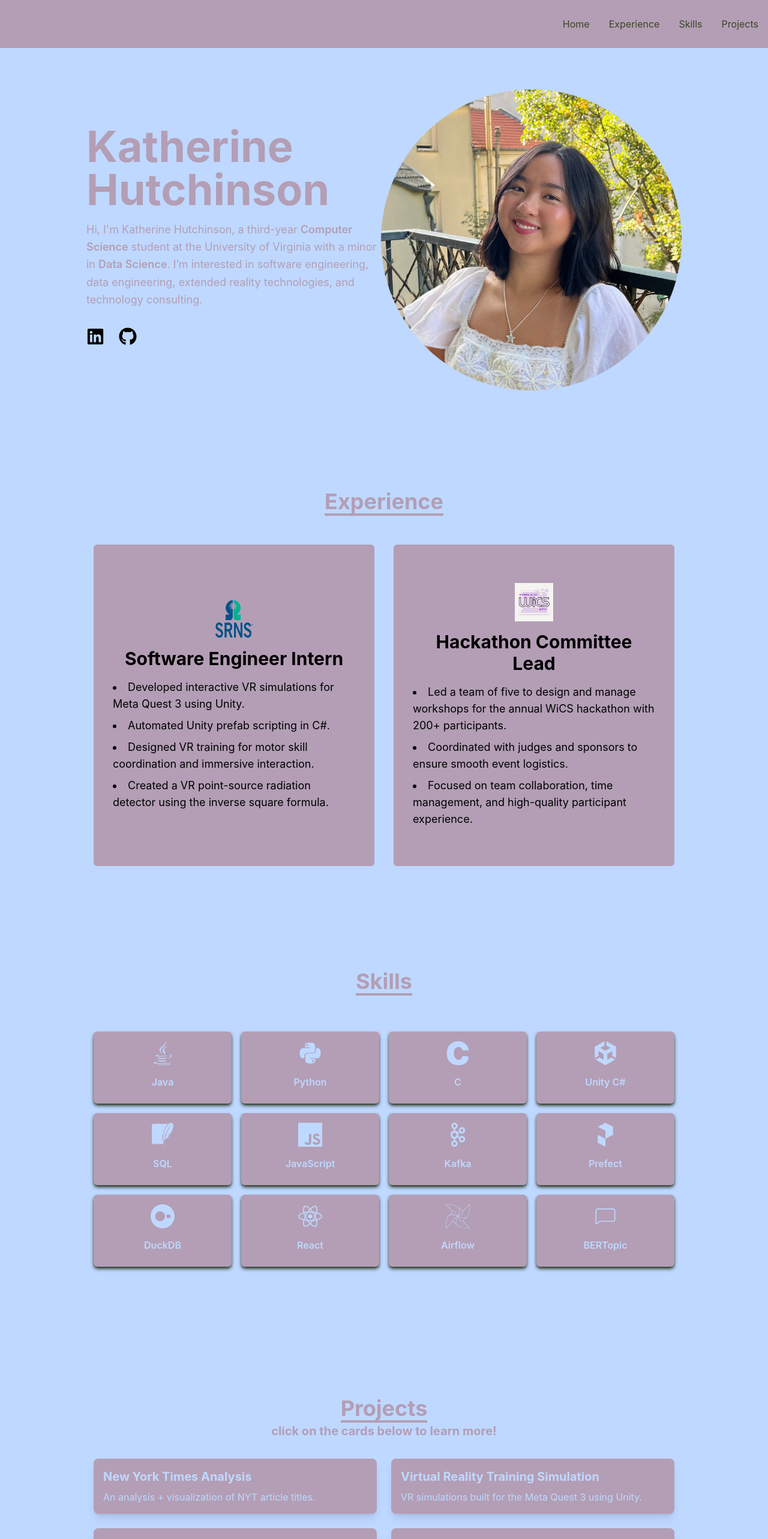
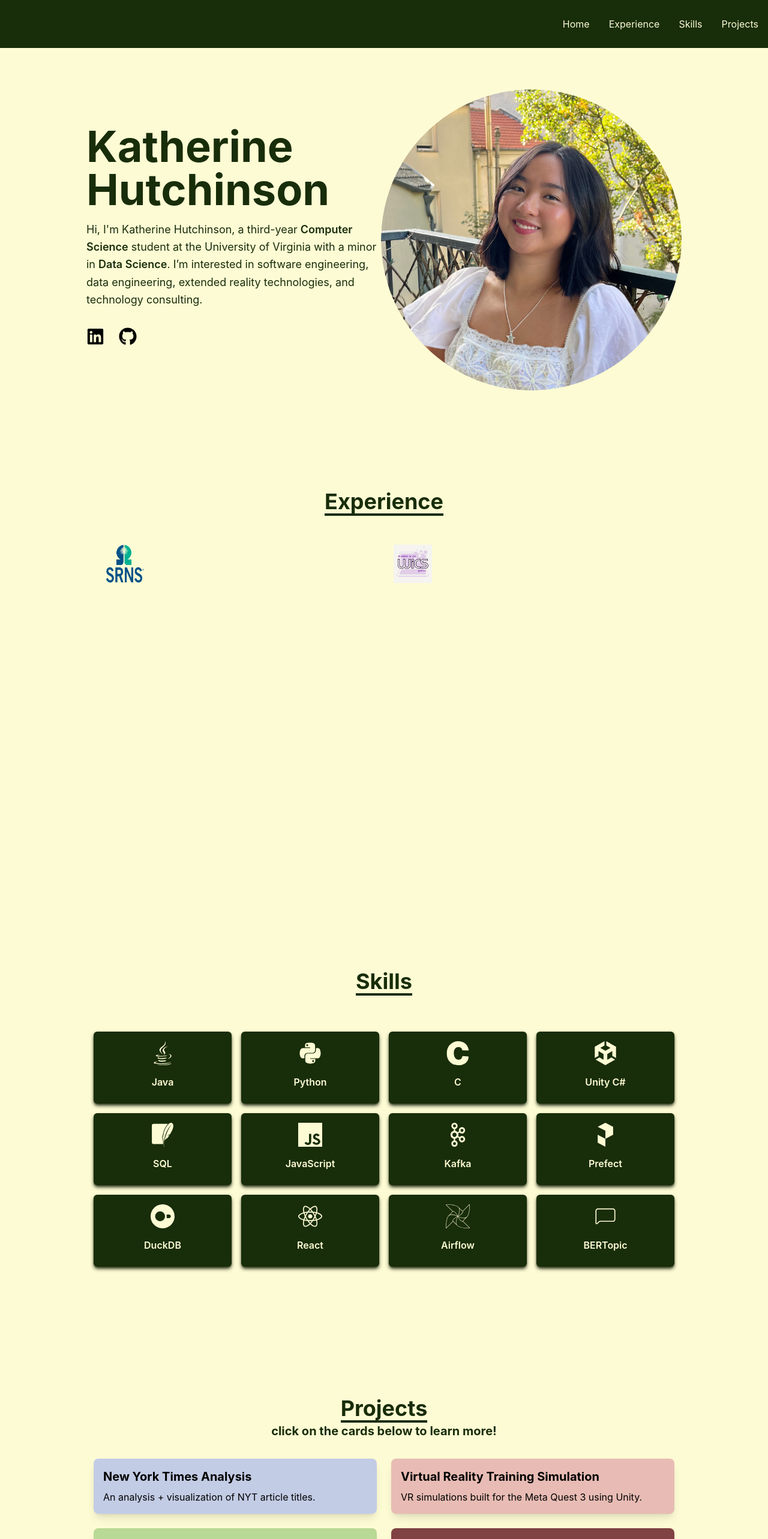
Before and after one commit to katiehutc/portfolio, a React (Create React App) app: page / in a window 1280 px wide. Shown: the top 2566 px of the page at 60% size. Built offline with nearby package versions, Linux system fonts and the light colour scheme.

Commit message:
Add files via upload

```diff
--- a/src/components/Contact.jsx
+++ b/src/components/Contact.jsx
@@ -6,24 +6,24 @@ const Contact = () => {
   return (
     <div
       name="contact"
-      className="w-full min-h-[60vh] bg-[#bfd8ff] flex justify-center p-4"
+      className="w-full min-h-[60vh] bg-[#FDFBD4] flex justify-center p-4"
     >
       <div className='max-w-[1000px] mx-auto p-4 flex flex-col justify-center w-full min-h-[80vh]'>
 
         {/* Header */}
         <div className="pb-8 flex flex-col justify-center w-full items-center">
-          <p className="text-4xl font-bold inline border-b-4 border-[#B39EB5] text-[#B39EB5]">
+          <p className="text-4xl font-bold inline border-b-4 border-[#182D09] text-[#182D09]">
             Contact
           </p>
 
         </div>
 
         {/* Social / Contact Links */}
-        <div className="flex flex-col gap-6 w-full items-center text-[#B39EB5]">
+        <div className="flex flex-col gap-6 w-full items-center text-[#182D09]">
           {/* Email */}
           <a
             href="mailto:katiehutc@gmail.com"
-            className="flex items-center gap-4 text-[#B39EB5] hover:text-[#B39EB5] transition duration-300"
+            className="flex items-center gap-4 text-[#182D09] hover:text-[#182D09] transition duration-300"
           >
             <HiOutlineMail size={30} />
             <span className="text-lg">katiehutc@gmail.com</span>
@@ -34,7 +34,7 @@ const Contact = () => {
             href="https://www.linkedin.com/in/katie-hutchinson11/"
             target="_blank"
             rel="noreferrer"
-            className="flex items-center gap-4 text-[#B39EB5] hover:text-blue-600 transition duration-300"
+            className="flex items-center gap-4 text-[#182D09] hover:text-blue-600 transition duration-300"
           >
             <FaLinkedin size={30} />
             <span className="text-lg">LinkedIn</span>
@@ -45,7 +45,7 @@ const Contact = () => {
             href="https://github.com/katiehutc/"
             target="_blank"
             rel="noreferrer"
-            className="flex items-center gap-4 text-[#B39EB5] hover:text-gray-800 transition duration-300"
+            className="flex items-center gap-4 text-[#182D09] hover:text-gray-800 transition duration-300"
           >
             <FaGithub size={30} />
             <span className="text-lg">GitHub</span>
--- a/src/components/Experience.jsx
+++ b/src/components/Experience.jsx
@@ -15,28 +15,26 @@ const Experience = () => {
   return (
     <div
       name="experience"
-      className="w-full min-h-screen bg-[#bfd8ff] text-[#B39EB5]"
+      className="w-full min-h-screen bg-[#FDFBD4] text-[#182D09]"
     >
+
       <div className="max-w-[1000px] mx-auto p-4 flex flex-col justify-center w-full h-full">
 
         {/* Header */}
         <div className="w-full flex justify-center items-center flex-col mb-12">
-          <p className="text-4xl font-bold inline border-b-4 border-[#B39EB5] text-center">
+          <p className="text-4xl font-bold inline border-b-4 border-[#182D09] text-center">
             Experience
           </p>
         </div>
 
         {/* Boxes */}
-        <div className="flex flex-col md:flex-row gap-8 justify-center items-stretch">
+        <div className="flex flex-col md:flex-row gap-8 justify-center items-stretch" >
 
           {/* Software Engineer Intern */}
-          <div
-            data-aos="fade-up"
-            className="py-16 px-8 rounded-md bg-gradient-to-br from-[#B39EB5] via-[#B39EB5] to-[#B39EB5] text-black flex flex-col justify-center items-center w-full md:w-1/2 transform transition duration-300 hover:scale-105 hover:shadow-xl"
-          >
+          <div className="experience-card">
             <img src={SoftwareIcon} alt="Software Icon" className="w-16 h-16 mb-4" />
-            <div className="text-3xl font-bold mb-4 text-center">Software Engineer Intern</div>
-            <ul className="list-disc list-inside text-black text-lg space-y-2 max-w-md">
+            <div className="text-3xl font-bold mb-4 text-center text-[#FDFBD4]">Software Engineer Intern</div>
+            <ul className="list-disc list-inside text-[#FDFBD4] text-lg space-y-2 max-w-md">
               <li>Developed interactive VR simulations for Meta Quest 3 using Unity.</li>
               <li>Automated Unity prefab scripting in C#.</li>
               <li>Designed VR training for motor skill coordination and immersive interaction.</li>
@@ -45,19 +43,15 @@ const Experience = () => {
           </div>
 
           {/* Hackathon Committee Lead */}
-          <div
-            data-aos="fade-up"
-            className="py-16 px-8 rounded-md bg-gradient-to-br from-[#B39EB5] via-[#B39EB5] to-[#B39EB5] text-black flex flex-col justify-center items-center w-full md:w-1/2 transform transition duration-300 hover:scale-105 hover:shadow-xl"
-          >
+          <div className="experience-card">
             <img src={HackathonIcon} alt="Hackathon Icon" className="w-16 h-16 mb-4" />
-            <div className="text-3xl font-bold mb-4 text-center">Hackathon Committee Lead</div>
-            <ul className="list-disc list-inside text-black text-lg space-y-2 max-w-md">
+            <div className="text-3xl font-bold mb-4 text-center text-[#FDFBD4]">Hackathon Committee Lead</div>
+            <ul className="list-disc list-inside text-[#FDFBD4] text-lg space-y-2 max-w-md">
               <li>Led a team of five to design and manage workshops for the annual WiCS hackathon with 200+ participants.</li>
               <li>Coordinated with judges and sponsors to ensure smooth event logistics.</li>
               <li>Focused on team collaboration, time management, and high-quality participant experience.</li>
             </ul>
-          </div>
-
+        </div>
         </div>
       </div>
     </div>
--- a/src/components/Home.jsx
+++ b/src/components/Home.jsx
@@ -6,15 +6,15 @@ import { Link } from "react-scroll";
 
 const Home = () => {
   return (
-    <div name="home" className="h-screen w-full bg-[#bfd8ff]">
+    <div name="home" className="h-screen w-full bg-[#FDFBD4]">
       <div className="max-w-screen-lg mx-auto flex flex-col items-center justify-center h-full px-4 md:flex-row">
         {/* Left side - Text content */}
         <div className="flex flex-col justify-center h-full">
-          <h2 className="text-4xl sm:text-7xl font-bold text-[#B39EB5]">
+          <h2 className="text-4xl sm:text-7xl font-bold text-[#182D09]">
             Katherine Hutchinson
           </h2>
 
-          <p className="text-[#B39EB5] text-lg leading-relaxed max-w-lg mx-auto py-4">
+          <p className="text-[#182D09] text-lg leading-relaxed max-w-lg mx-auto py-4">
             Hi, I'm Katherine Hutchinson, a third-year <span className="font-semibold">Computer Science</span> student at the University of Virginia with a minor in <span className="font-semibold">Data Science</span>.
             I’m interested in software engineering, data engineering, extended reality technologies, and technology consulting.
           </p>
@@ -34,8 +34,8 @@ const Home = () => {
         <div>
           <img
             src={me}
-            alt="my profile"
-            className="rounded-2xl mx-auto w-2/3 md:w-full"
+            alt="profile"
+            className="float-animate rounded-full mx-auto w-2/3 md:w-full transition-shadow duration-500"
           />
         </div>
       </div>
--- a/src/components/Navbar.jsx
+++ b/src/components/Navbar.jsx
@@ -28,7 +28,7 @@ const Navbar = () => {
 
   return (
     <div
-      className={`fixed w-full h-20 flex justify-between items-center px-4 bg-[#B39EB5] text-[#3C4324] font-thick transition-transform duration-300 ${
+      className={`fixed w-full h-20 flex justify-between items-center px-4 bg-[#182D09] text-[#FDFBD4] font-thick text-thick transition-transform duration-300 ${
         showNav ? 'translate-y-0' : '-translate-y-full'
       }`}
     >
--- a/src/components/Projects.jsx
+++ b/src/components/Projects.jsx
@@ -10,6 +10,7 @@ const projects = [
     title: 'New York Times Analysis',
     shortDesc: 'An analysis + visualization of NYT article titles.',
     img: project1Img,
+    color:'#C3CCE5',
     description: 'This project engineered an end-to-end automated news analysis pipeline to extract thematic trends from 400,000 New York Times articles published between 2015 and 2024. By leveraging BERTopic for unsupervised machine learning and Prefect for workflow orchestration, the system successfully transformed raw, unstructured text into 75+ distinct, human-readable topics. The findings revealed significant media narrative shifts, capturing the precise lifecycle of global events like COVID-19, the Ukraine War, and evolving Macroeconomic trends through high-resolution temporal data. Built with a modern stack including DuckDB for analytical storage and Streamlit for interactive visualization, the architecture demonstrates a scalable, production-ready approach to large-scale natural language processing.',
   },
   {
@@ -17,6 +18,7 @@ const projects = [
     title: 'Virtual Reality Training Simulation',
     shortDesc: 'VR simulations built for the Meta Quest 3 using Unity.',
     img: project2Img,
+    color:'#E8BCB4',
     description: 'For my software engineering internship, I used Unity C# to create simulations on the Meta Quest 3. One was a point-dose radiation simulator to test the safety of radialogical materials based on distance. The other was a motor-skill coordination sorting simulator for training people in virtual environments.',
   },
   {
@@ -24,6 +26,7 @@ const projects = [
     title: 'Course Reviews',
     shortDesc: 'A full-stack project for UVA students to write reviews for their courses.',
     img: project3Img,
+    color:'#B9D996',
     description: 'Created a JavaFX/FXML application with JDBC to manage a relational database of UVA course reviews, including user login, course management, and persistent review submissions. Integrated version control through GitHub to collaborate effectively with team members. Ensured code consistency and minimized integration errors throughout the development process.',
   },
   {
@@ -31,6 +34,7 @@ const projects = [
     title: 'Portfolio Website',
     shortDesc: 'A portfolio built using React and Tailwind CSS.',
     img: project4Img,
+    color:'#804242ff',
     description: 'This is my personal portfolio website, developed using React and Tailwind CSS. It features a clean, responsive design to showcase my projects, skills, and resume, with interactive elements and smooth navigation for a professional presentation.',
   }
 ];
@@ -39,14 +43,14 @@ const Projects = () => {
   const [modalProject, setModalProject] = useState(null);
 
   return (
-    <div name='projects' className='w-full text-[#B39EB5] bg-[#bfd8ff] min-h-screen p-4'>
+    <div name='projects' className='w-full text-[#B39EB5] bg-[#FDFBD4] min-h-screen p-4'>
       <div className='max-w-[1000px] mx-auto p-4 flex flex-col justify-center w-full min-h-[80vh]'>
 
         {/* Section header */}
         <div className='pb-8 w-full flex justify-center items-center flex-col'>
-          <p className='text-4xl font-bold inline border-b-4 text-[#B39EB5] border-[#B39EB5]'>Projects</p>
+          <p className='text-4xl font-bold inline border-b-4 text-[#182D09] border-[#182D09]'>Projects</p>
           <p>      </p>
-          <p className='text-xl font-bold inline'> click on the cards below to learn more!</p>
+          <p className='text-xl font-bold inline text-[#182D09]'> click on the cards below to learn more!</p>
         </div>
 
         {/* Project grid */}
@@ -54,11 +58,12 @@ const Projects = () => {
           {projects.map(project => (
             <div
               key={project.id}
-              className='bg-[#B39EB5] p-4 rounded-lg shadow-lg cursor-pointer hover:bg-[#957DAD] transition duration-300'
+              style={{ backgroundColor: project.color }}
+              className='p-4 rounded-lg shadow-lg cursor-pointer hover:bg-[#957DAD] transition duration-300'
               onClick={() => setModalProject(project)}
             >
-              <h3 className='text-xl font-bold text-[#bfd8ff] mb-2 transition'>{project.title}</h3>
-              <p className='text-[#bfd8ff]'>{project.shortDesc}</p>
+              <h3 className='text-xl font-bold text-black mb-2 transition'>{project.title}</h3>
+              <p className='text-black'>{project.shortDesc}</p>
             </div>
           ))}
         </div>
@@ -71,11 +76,12 @@ const Projects = () => {
           onClick={() => setModalProject(null)}
         >
           <div
-            className='bg-[#bfd8ff] p-6 rounded-lg max-w-lg w-full relative'
+            style={{ backgroundColor: modalProject.color }}
+            className='p-6 rounded-lg max-w-lg w-full relative'
             onClick={e => e.stopPropagation()}
           >
             <button
-              className='absolute top-2 right-2 text-[#B39EB5] text-2xl'
+              className='absolute top-2 right-2 text-black text-2xl'
               onClick={() => setModalProject(null)}
             >
               &times;
@@ -85,8 +91,8 @@ const Projects = () => {
               alt={modalProject.title}
               className='rounded-md mb-4 w-full'
             />
-            <h3 className='text-2xl font-bold text-[#B39EB5] mb-2'>{modalProject.title}</h3>
-            <p className='text-[#B39EB5] mb-4'>{modalProject.description}</p>
+            <h3 className='text-2xl font-bold text-black mb-2'>{modalProject.title}</h3>
+            <p className='text-black mb-4'>{modalProject.description}</p>
 
           </div>
         </div>
--- a/src/components/Skills.jsx
+++ b/src/components/Skills.jsx
@@ -20,11 +20,11 @@ const skills = [
 
 const Skills = () => {
   return (
-    <div name='skills' className='w-full bg-[#bfd8ff] text-[#bfd8ff]'>
+    <div name='skills' className='w-full bg-[#FDFBD4] text-[#182D09]'>
       <div className='max-w-[1000px] mx-auto p-4 flex flex-col justify-center w-full h-full'>
         {/* Header */}
         <div className='w-full flex justify-center items-center flex-col mb-7'>
-          <p className='text-4xl font-bold inline border-b-4 border-[#B39EB5] text-[#B39EB5] text-center'>Skills</p>
+          <p className='text-4xl font-bold inline border-b-4 border-[#182D09] text-[#182D09] text-center'>Skills</p>
         </div>
 
         {/* Skills grid */}
@@ -32,12 +32,12 @@ const Skills = () => {
           {skills.map((skill, index) => (
             <div
               key={index}
-              className='shadow-md shadow-[#242E16] hover:scale-110 duration-500 bg-[#B39EB5] flex flex-col items-center p-4 rounded-md'
+              className='shadow-md shadow-[#242E16] hover:scale-110 duration-500 bg-[#182D09] flex flex-col items-center p-4 rounded-md'
             >
               {/* Icon */}
-              <div className='mb-2 text-[#bfd8ff]'>{skill.icon}</div>
+              <div className='mb-2 text-[#FDFBD4]'>{skill.icon}</div>
               {/* Skill name */}
-              <p className='my-2 text-[#bfd8ff] font-semibold'>{skill.name}</p>
+              <p className='my-2 text-[#FDFBD4] font-semibold'>{skill.name}</p>
             </div>
           ))}
         </div>
```
